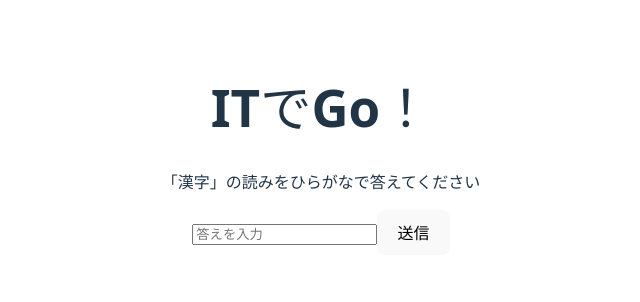
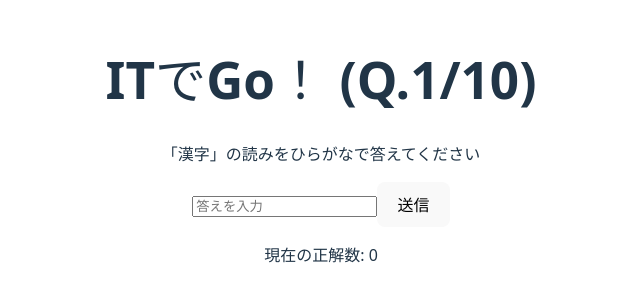
Before and after one commit to rikunemu/ITGoApp, a React app in the folder frontend/: page / in a window 1280 px wide. Shown: the part 250-552 px from the top of the page, without its empty margins (319-959 px from the left). Built offline with nearby package versions, Linux system fonts and the light colour scheme; the HTML template or start-up script is replaced by a standard one.

Commit message:
## 変更内容 * 10問連続で問題が出力される * 1問1点で得点を表示 → 最終結果が表示される * もう一度挑戦機能の追加
## 参考
https://gemini.google.com/share/85d7d5d6f0ea

```diff
--- a/frontend/src/App.jsx
+++ b/frontend/src/App.jsx
@@ -1,36 +1,107 @@
 import { useState } from 'react';
 import './App.css';
 
+// 1. 問題データを配列として定義
+// アプリケーション全体で固定なので、コンポーネントの外で定義します。
+const quizData = [
+  { question: '「漢字」の読みをひらがなで答えてください', answer: 'かんじ' },
+  { question: '「時計」の読みをひらがなで答えてください', answer: 'とけい' },
+  { question: '「経済」の読みをひらがなで答えてください', answer: 'けいざい' },
+  { question: '「旅行」の読みをひらがなで答えてください', answer: 'りょこう' },
+  { question: '「天気」の読みをひらがなで答えてください', answer: 'てんき' },
+  { question: '「明日」の読みをひらがなで答えてください', answer: 'あした' },
+  { question: '「椅子」の読みをひらがなで答えてください', answer: 'いす' },
+  { question: '「鉛筆」の読みをひらがなで答えてください', answer: 'えんぴつ' },
+  { question: '「果物」の読みをひらがなで答えてください', answer: 'くだもの' },
+  { question: '「小説」の読みをひらがなで答えてください', answer: 'しょうせつ' },
+];
+
 function App() {
-  const question = '「漢字」の読みをひらがなで答えてください';
-  const correctAnswer = 'かんじ';
+  // 以前の userAnswer と result の状態
+  const [userAnswer, setUserAnswer] = useState('');
+  const [feedback, setFeedback] = useState(null); // feedbackに名称を変更
 
-  const [userAnswer, setUserAnswer] = useState('');
-  const [result, setResult] = useState(null);
+  // 2. 新しい状態：現在の問題番号とスコア
+  const [currentQuestionIndex, setCurrentQuestionIndex] = useState(0); // 0から始まるインデックス
+  const [score, setScore] = useState(0); // 正解数
+
+  // 全体の問題数
+  const totalQuestions = quizData.length;
+  // 現在の問題が終了したかどうか
+  const isQuizFinished = currentQuestionIndex === totalQuestions;
+
+  // 現在表示すべき問題データ
+  const currentQuiz = quizData[currentQuestionIndex];
+
+  // Quizがまだ続いている場合のみ、問題文と正解を取得
+  const questionText = currentQuiz ? currentQuiz.question : '';
+  const correctAnswer = currentQuiz ? currentQuiz.answer : '';
 
   const handleSubmit = (e) => {
     e.preventDefault();
+
+    // 既にクイズが終わっていたら何もしない
+    if (isQuizFinished) return;
+
+    // 回答チェック
     if (userAnswer.trim() === correctAnswer) {
-      setResult('正解です！🎉');
+      setFeedback('正解です！🎉');
+      // スコアを加算
+      setScore(score + 1);
     } else {
-      setResult('不正解です。もう一度挑戦してみましょう。');
+      setFeedback('不正解です。');
     }
+
+    // 入力欄をクリア
+    setUserAnswer('');
+
+    // 3. 次の問題へ進む処理を、フィードバック表示のため1秒後に行う
+    setTimeout(() => {
+      // インデックスを一つ進める
+      setCurrentQuestionIndex(currentQuestionIndex + 1);
+      // フィードバックをクリア
+      setFeedback(null);
+    }, 1000);
   };
 
+  // 終了画面の表示
+  if (isQuizFinished) {
+    return (
+      <div className="App">
+        <h1>クイズ終了！</h1>
+        <p>全{totalQuestions}問中、あなたのスコアは **{score} 問正解** でした！</p>
+        <button onClick={() => {
+          // リセット処理
+          setCurrentQuestionIndex(0);
+          setScore(0);
+          setFeedback(null);
+        }}>もう一度挑戦する</button>
+      </div>
+    );
+  }
+
+  // クイズ中の表示
   return (
     <div className="App">
-      <h1>ITでGo！</h1>
-      <p>{question}</p>
+      <h1>ITでGo！ (Q.{currentQuestionIndex + 1}/{totalQuestions})</h1> {/* 現在何問目かを表示 */}
+      <p>{questionText}</p>
+
+      {/* フォームは以前と同じ */}
       <form onSubmit={handleSubmit}>
         <input
           type="text"
           value={userAnswer}
           onChange={(e) => setUserAnswer(e.target.value)}
           placeholder="答えを入力"
+          // フィードバック表示中は入力できないようにする
+          disabled={feedback !== null}
         />
-        <button type="submit">送信</button>
+        <button type="submit" disabled={feedback !== null}>送信</button>
       </form>
-      {result && <p>{result}</p>}
+
+      {/* 回答のフィードバックを表示 */}
+      {feedback && <p className={feedback.includes('正解') ? 'correct' : 'incorrect'}>{feedback}</p>}
+      <p>現在の正解数: {score}</p>
     </div>
   );
 }
```
